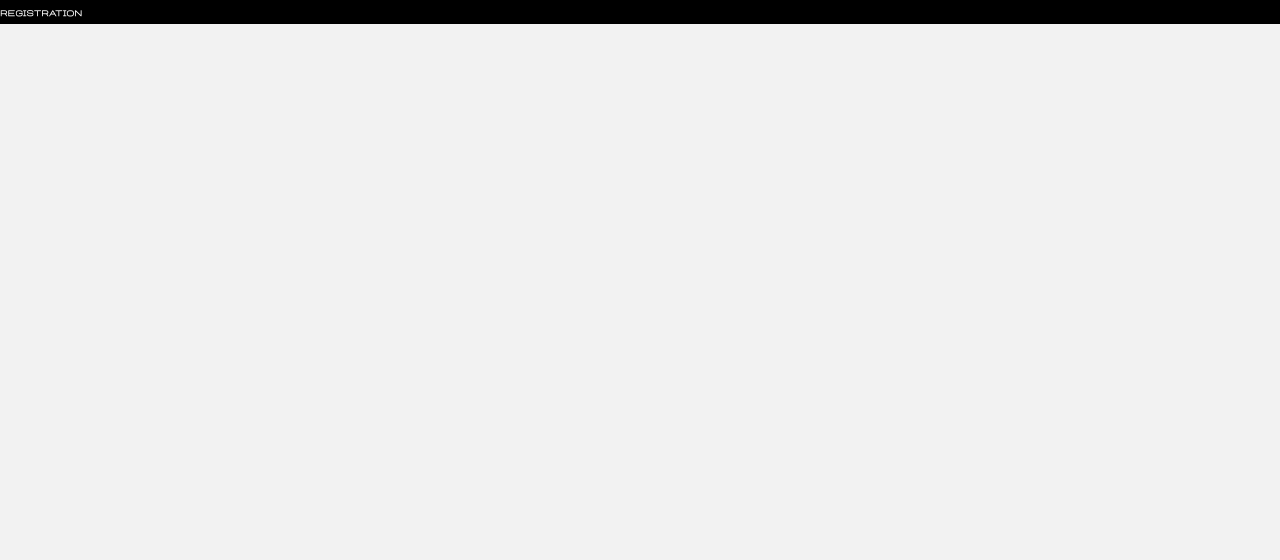
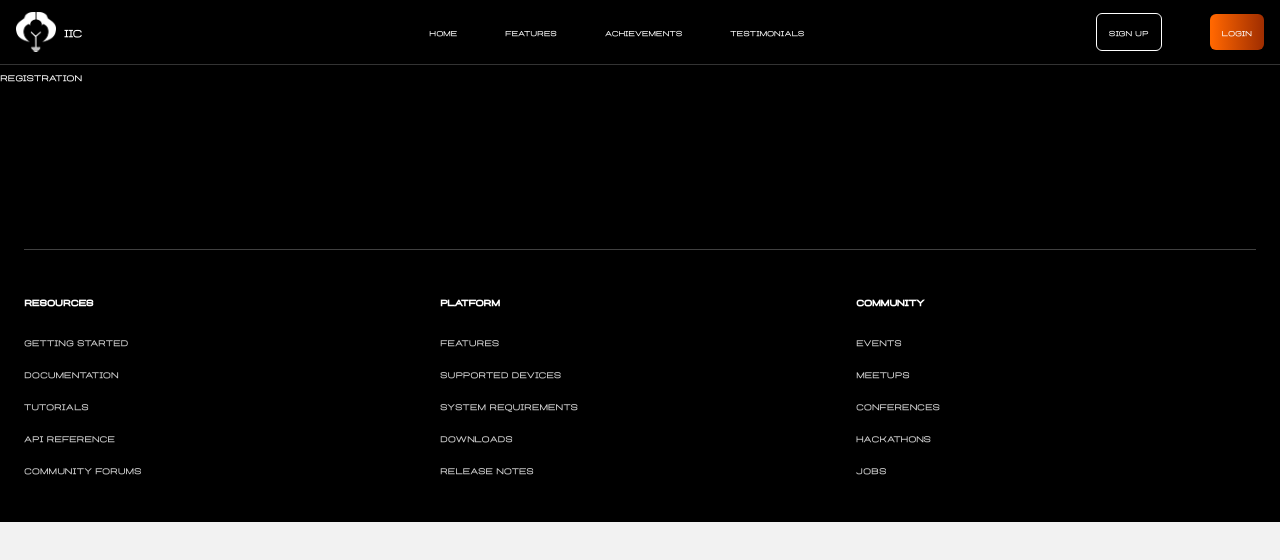
Before and after one commit to chinmaya-sahoo/New-Orientation-Web, a React (Vite) app: page /registration in a window 1280 px wide. Shown: the top 560 px of the page. Built offline with nearby package versions, Linux system fonts and the light colour scheme.

Commit message:
fix : routing pattern updated

```diff
--- a/src/App.jsx
+++ b/src/App.jsx
@@ -4,16 +4,18 @@ import './App.css'
 import Home from './components/Home/Home'
 import Registration from './components/Registration/Registration'
 import Navbar from './components/Navbar/Navbar'
+import Footer from './components/Footer/Footer'
 
 function App() {
 
   return (
     <div className='bg-black text-white'>
-      {/* <Navbar /> */}
+      <Navbar />
         <Routes>
           <Route path="/" element={<Home />} />
           <Route path="/registration" element={<Registration />} />
         </Routes>
+      <Footer/>
     </div>
   )
 }
--- a/src/components/Footer/Footer.jsx
+++ b/src/components/Footer/Footer.jsx
@@ -1,4 +1,4 @@
-import {Link , NavLink} from 'react-router-dom';
+import { Link, NavLink } from 'react-router-dom';
 const Footer = () => {
 
   const resourcesLinks = [
@@ -27,6 +27,7 @@ const Footer = () => {
 
 
   return (
+    <div className="max-w-7xl mx-auto pt-20 px-6">
       <footer className="mt-20 border-t py-10 border-neutral-700">
         <div className="grid grid-cols-2 lg:grid-cols-3 gap-4">
           <div>
@@ -76,6 +77,7 @@ const Footer = () => {
           </div>
         </div>
       </footer>
+    </div>
   );
 };
 
--- a/src/components/Home/Home.jsx
+++ b/src/components/Home/Home.jsx
@@ -8,12 +8,10 @@ import Footer from '../Footer/Footer'
 function Home() {
   return (
     <div className=''>
-      <Navbar />
       <div className="max-w-7xl mx-auto pt-20 px-6">
         <HeroSection />
         <FeatureSection />
         <Testimonials />
-        <Footer />
       </div>
     </div>
   )
```
Lines whose indentation alone changed are shown as unchanged.
